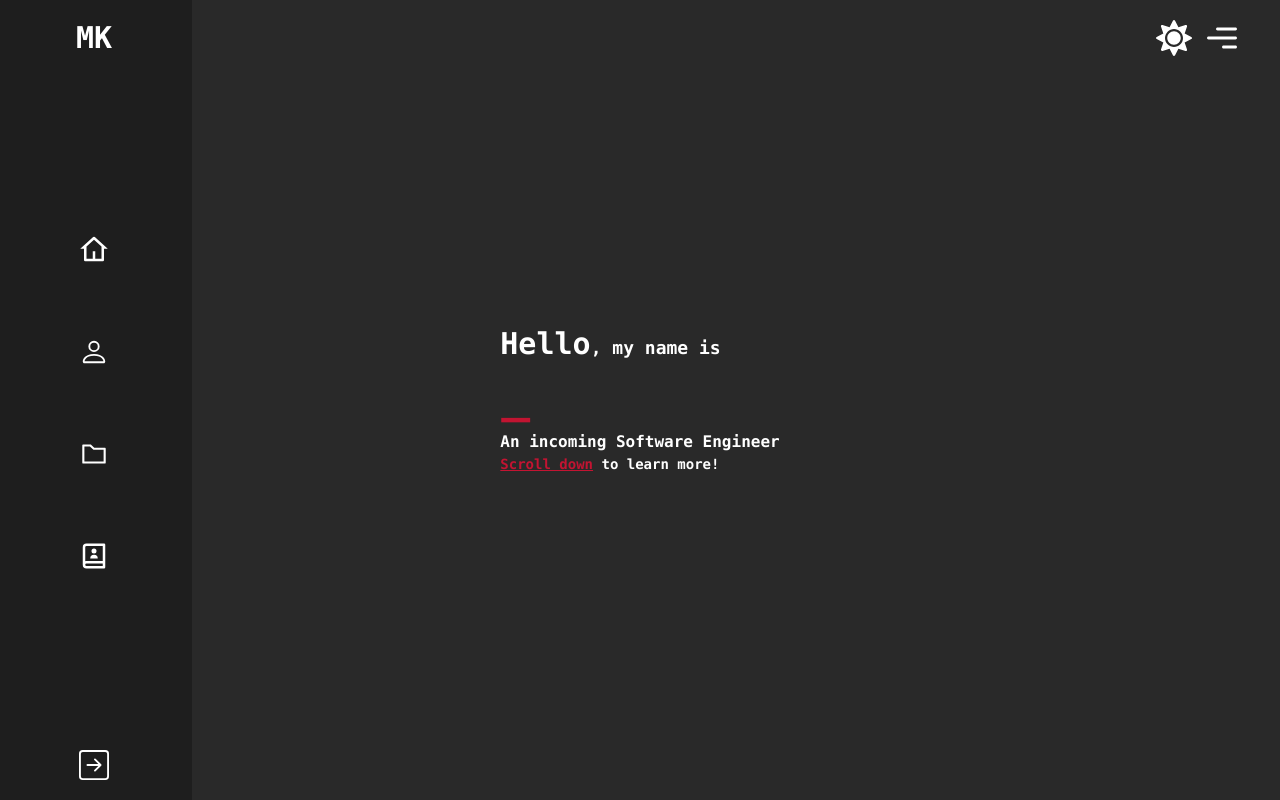
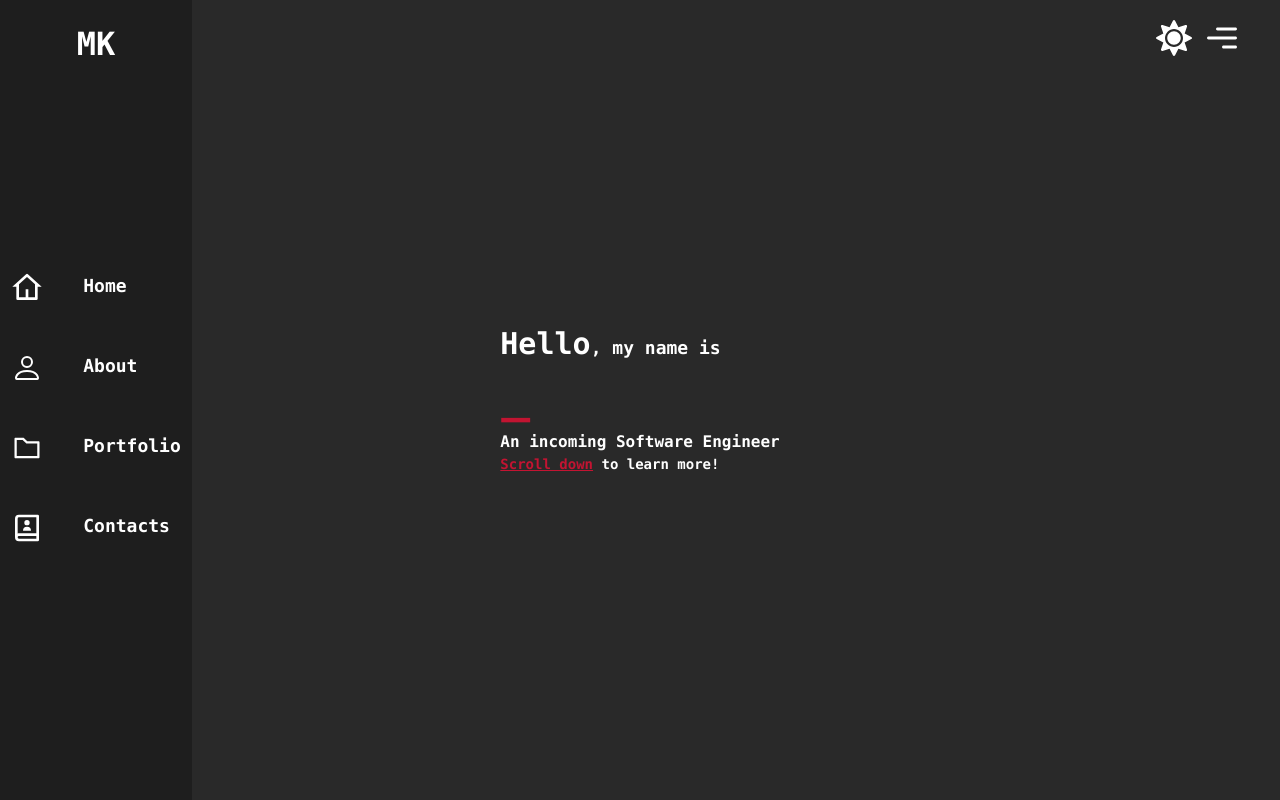
Before and after one commit to kmsungporant/kmsungporant.github.io, a Next.js app: page / in a window 1280 px wide. Built offline with nearby package versions, Linux system fonts and the light colour scheme.

Commit message:
sidebar changes

```diff
--- a/components/menuIcon.tsx
+++ b/components/menuIcon.tsx
@@ -16,13 +16,23 @@ const MenuIcon = ({ menuIsOpen, setMenuIsOpen }) => {
       <div className="absolute z-50 justify-center">
         <motion.div className="fixed right-0">
           <div className="mt-5 mr-10 text-4xl cursor-pointer ">
-            <ThemeToggle />
+            <ThemeToggle menuIsOpen={menuIsOpen} />
             <button
               onClick={() => toggleMenu()}
-              className="ml-3 text-white dark:text-NavyBlueLight dark:hover:text-NavyBlueLight/80 hover:text-WitchingHourLight/80"
+              className={
+                menuIsOpen
+                  ? "ml-3 text-black dark:text-black dark:hover:text-NavyBlueLight/80 hover:text-WitchingHourLight/80"
+                  : "ml-3 text-white dark:text-black dark:hover:text-NavyBlueLight/80 hover:text-WitchingHourLight/80"
+              }
             >
               {menuIsOpen ? (
-                <CgClose className="text-black" />
+                <CgClose
+                  className={
+                    menuIsOpen
+                      ? "text-black dark:text-white dark:hover:text-NavyBlueLight/80 hover:text-WitchingHourLight/80"
+                      : "text-white dark:text-black dark:hover:text-NavyBlueLight/80 hover:text-WitchingHourLight/80"
+                  }
+                />
               ) : (
                 <CgMenuRight />
               )}
--- a/components/sidebar.tsx
+++ b/components/sidebar.tsx
@@ -17,7 +17,6 @@ type Props = {
 
 const Sidebar = () => {
   const [isHovering, setIsHovering] = useState(false);
-  const [isHoveringIcon, setIsHoveringIcon] = useState(false);
 
   const icons: {
     name: string;
@@ -54,11 +53,10 @@ const Sidebar = () => {
   return (
     <motion.div
       className="fixed z-50 flex justify-center h-full text-white bg-DarkGray"
-      initial={{ width: "15vw" }}
       animate={isHovering ? { width: "30vw" } : { width: "15vw" }}
     >
-      <div className={isHovering ? "flex h-full w-42" : "flex h-full w-20"}>
-        <div className="flex flex-col text-3xl ">
+      <div className="flex h-full">
+        <div className="flex flex-col text-[2rem] ">
           <div className="font-black grow">
             {isHovering ? (
               <div className="flex justify-start p-5 -skew-x-2">MinsungK</div>
@@ -72,19 +70,15 @@ const Sidebar = () => {
                 {icons.map((icon, i) => (
                   <div key={i}>
                     <Link href={icon.location} passHref>
-                      <a className="flex hover:text-WitchingHourLight">
+                      <a className="flex w-full bg-transparent hover:bg-WitchingHourLight rounded-xl">
+                        <div className="mx-5 my-6 rounded-lg">{icon.icon}</div>
                         {isHovering ? (
-                          <div className="p-3 my-6 rounded-lg ">
-                            {icon.hoeverIcon}
-                          </div>
+                          <div className="mx-5 my-6 text-lg ">{icon.name}</div>
                         ) : (
-                          <div className="p-3 my-6 rounded-lg ">
-                            {icon.icon}
+                          <div className="hidden my-6 text-lg xl:block xl:mx-5 ">
+                            {icon.name}
                           </div>
                         )}
-                        {isHovering ? (
-                          <div className="p-3 my-6 text-lg ">{icon.name}</div>
-                        ) : null}
                       </a>
                     </Link>
                   </div>
@@ -92,6 +86,7 @@ const Sidebar = () => {
               </div>
             </div>
           </div>
+          <div className="hidden md:block xl:hidden">
             <div className="flex justify-center m-5 font-black cursor-pointer hover:text-WitchingHourLight">
               {isHovering ? null : (
                 <BsArrowRightSquare
@@ -106,6 +101,10 @@ const Sidebar = () => {
               ) : null}
             </div>
           </div>
+          <div className="block md:hidden xl:block">
+            <div className="flex justify-center p-4 m-5 font-black cursor-pointer hover:text-WitchingHourLight"></div>
+          </div>
+        </div>
       </div>
     </motion.div>
   );
--- a/components/themetoggle.tsx
+++ b/components/themetoggle.tsx
@@ -2,7 +2,11 @@ import { useEffect } from "react";
 import { FaMoon, FaSun } from "react-icons/fa";
 import { useTheme } from "next-themes";
 
-const ThemeToggle = () => {
+type Props = {
+  menuIsOpen: boolean;
+};
+
+const ThemeToggle = ({ menuIsOpen }) => {
   const { theme, resolvedTheme, setTheme } = useTheme();
 
   useEffect(() => {
@@ -22,7 +26,11 @@ const ThemeToggle = () => {
             : "dark"
         )
       }
-      className="text-white dark:text-NavyBlueLight dark:hover:text-NavyBlueLight/80 hover:text-WitchingHourLight/80 "
+      className={
+        menuIsOpen
+          ? "text-black dark:text-white dark:hover:text-NavyBlueLight/80 hover:text-WitchingHourLight/80"
+          : "text-white dark:text-black dark:hover:text-NavyBlueLight/80 hover:text-WitchingHourLight/80"
+      }
     >
       <div className="transition-colors ">
         <FaSun className="block dark:hidden" />
```
Lines whose indentation alone changed are shown as unchanged.
